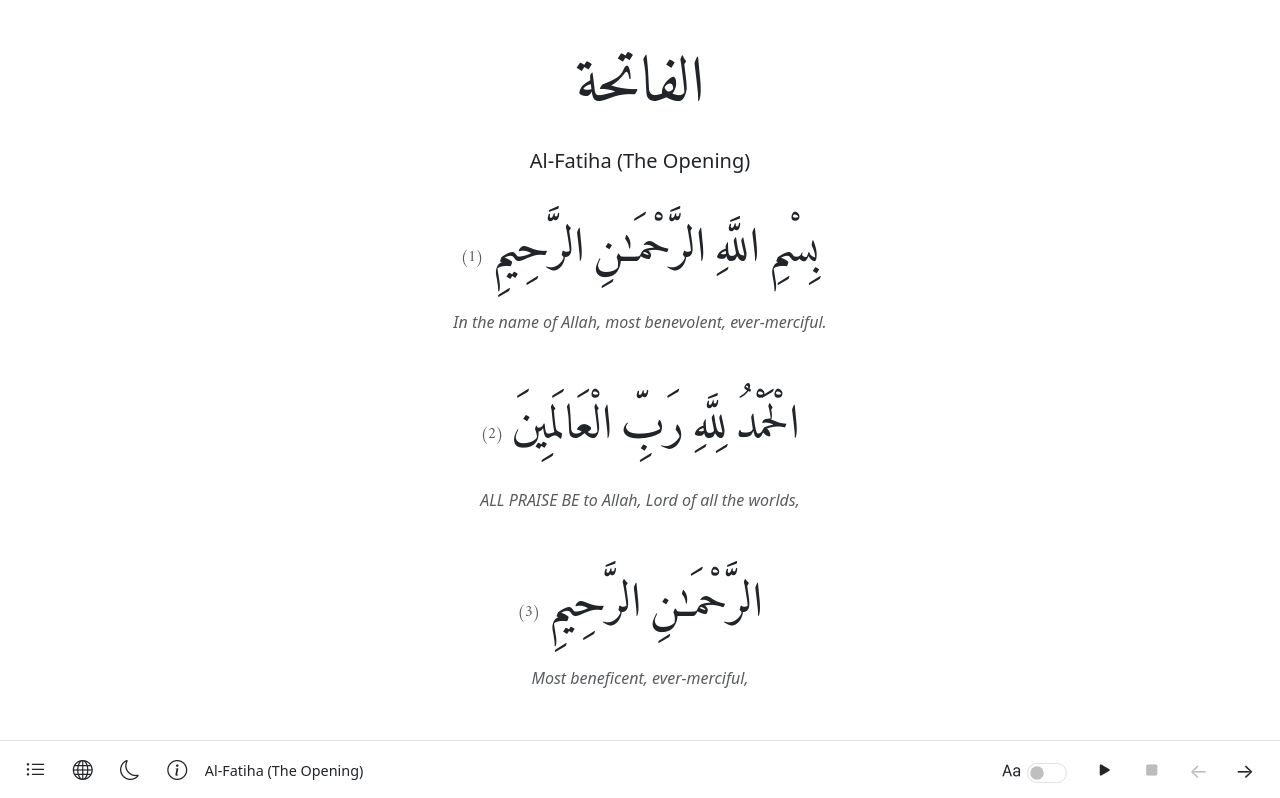
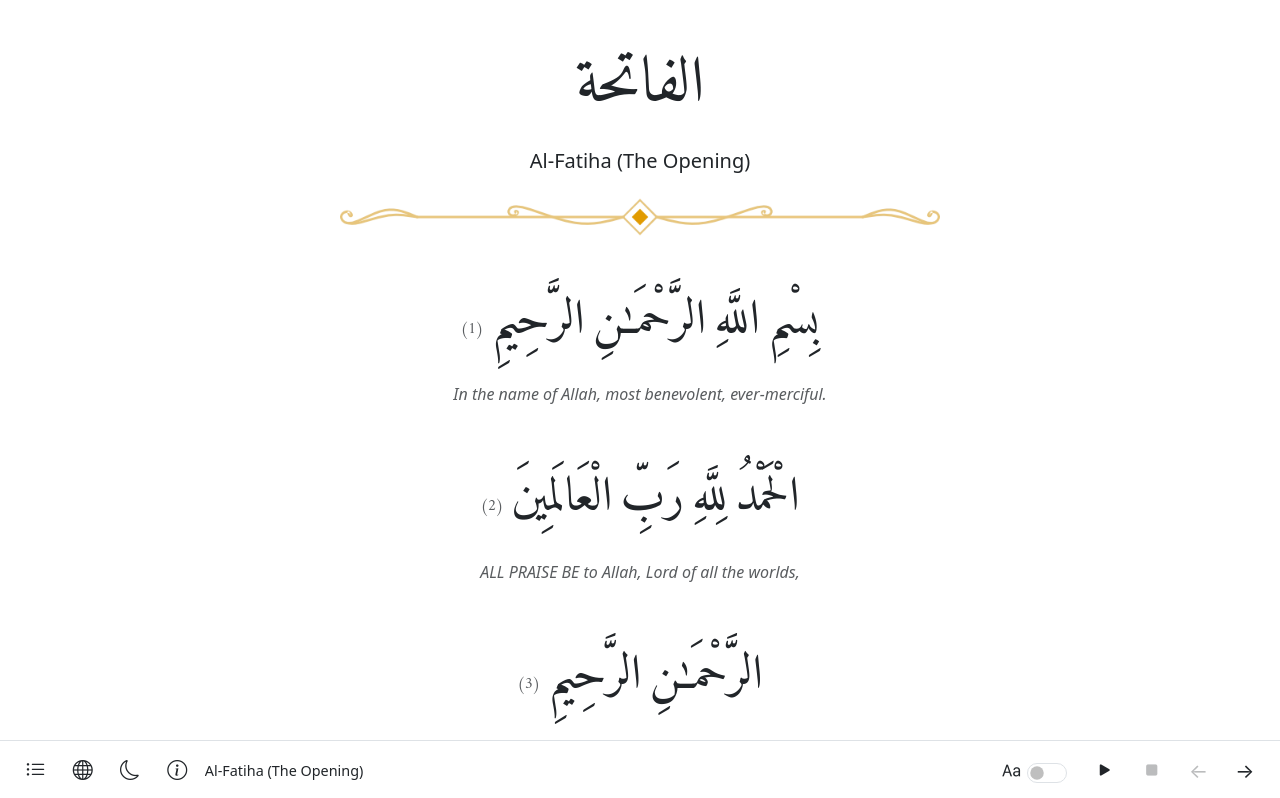
Before and after one commit to julienagullo/yawasla-corpus, a Next.js app: page /en/sourate/001/al-fatiha in a window 1280 px wide. Shown: the top 798 px of the page. Built offline with nearby package versions, Linux system fonts and the light colour scheme.

Commit message:
Add separator

```diff
--- a/src/app/globals.css
+++ b/src/app/globals.css
@@ -327,6 +327,21 @@ body {
   font-size: 1em;
 }
 
+/* Séparateur entre le titre de la sourate et les versets (page sourate). */
+.separateur-ornemental {
+  display: block;
+  width: 100%;
+  max-width: 22rem;
+  height: auto;
+  margin: 0 auto 2rem;
+}
+
+@media (min-width: 768px) {
+  .separateur-ornemental {
+    max-width: 40rem;
+  }
+}
+
 .cadre-ornemental {
   --or-exterieur: #e7c57c;
   --or-interieur: #e19b00;
--- a/src/components/PageSourate.tsx
+++ b/src/components/PageSourate.tsx
@@ -3,6 +3,7 @@ import { sourates, getVersets } from "@/data/summary";
 import type { Langue } from "@/conf/types";
 import Infobulle from "@/components/Infobulle";
 import TitreSourate from "@/components/TitreSourate";
+import SeparateurOrnemental from "@/components/SeparateurOrnemental";
 import Versets from "@/components/Versets";
 
 export default function PageSourate({ id, name, langue }: { id: string; name: string; langue: Langue }) {
@@ -18,6 +19,7 @@ export default function PageSourate({ id, name, langue }: { id: string; name: st
   return (
     <main className="page-shell py-5">
       <TitreSourate sourate={sourate} langue={langue} />
+      <SeparateurOrnemental />
       <Infobulle dir="rtl" lang="ar" langue={langue}>
         <Versets versets={versets} langue={langue} dossier={`${id}-${name}`} />
       </Infobulle>
--- /dev/null
+++ b/src/components/SeparateurOrnemental.tsx
@@ -0,0 +1,7 @@
+import Image from "next/image";
+import separateur from "@/assets/separator.webp";
+
+// Sépare le titre de la sourate du texte des versets (voir src/assets/separator.webp).
+export default function SeparateurOrnemental() {
+  return <Image src={separateur} alt="" aria-hidden="true" className="separateur-ornemental" />;
+}
```
Also changed, not shown: src/assets/separator.webp (added).
